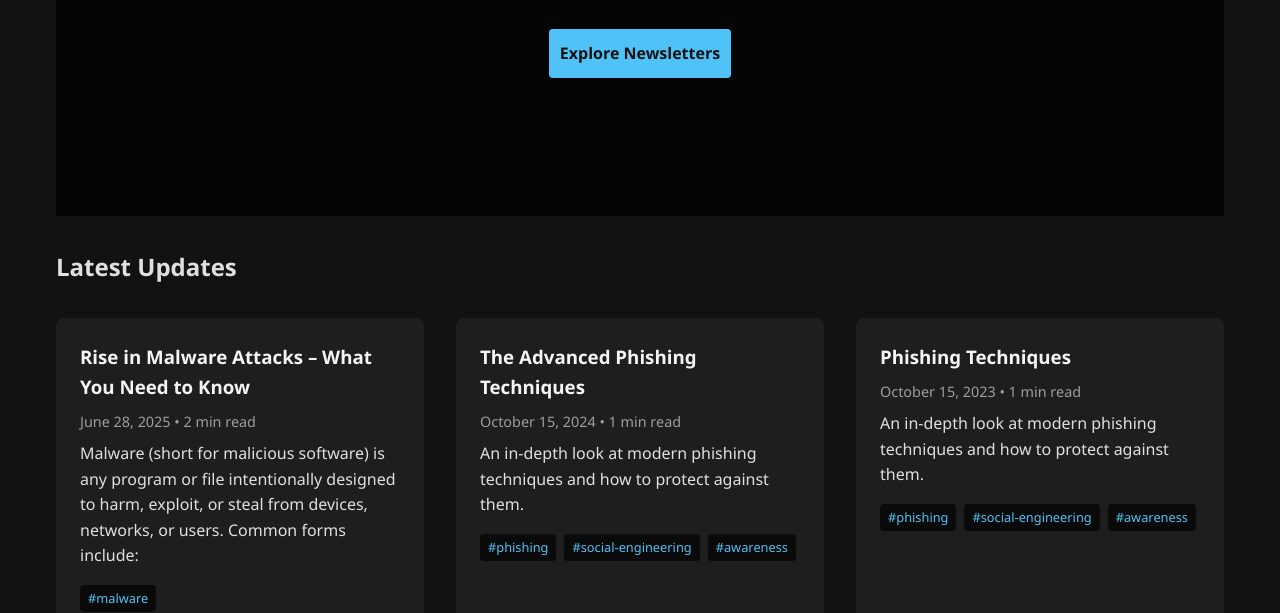
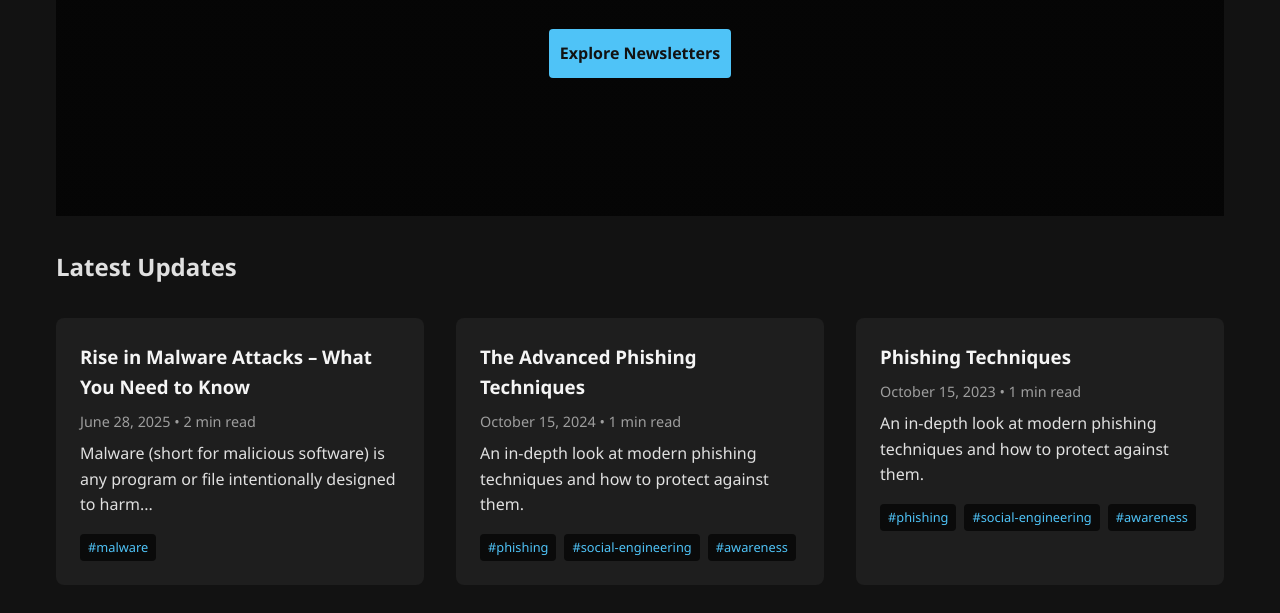
Before and after one commit to shafi3m/Tejas-Newsletters, an Eleventy site: page src/index.njk in a window 1280 px wide. Shown: the part 339-952 px from the top of the page. Built offline with nearby package versions, Linux system fonts and the light colour scheme; Eleventy itself is replaced by a stand-in of ours; files that its build step writes are made by us from their sources.

Commit message:
Update newsletter “rise-in-malware-attacks-–-what-you-need-to-know”

```diff
--- a/src/newsletters/rise-in-malware-attacks-–-what-you-need-to-know.md
+++ b/src/newsletters/rise-in-malware-attacks-–-what-you-need-to-know.md
@@ -3,9 +3,8 @@ title: Rise in Malware Attacks – What You Need to Know
 date: 2025-06-28T11:22:00.000Z
 tags:
   - malware
-description: "Malware (short for malicious software) is any program or file
-  intentionally designed to harm, exploit, or steal from devices, networks, or
-  users. Common forms include:"
+description: Malware (short for malicious software) is any program or file
+  intentionally designed to harm...
 ---
 🔍 What is Malware?
 
```
